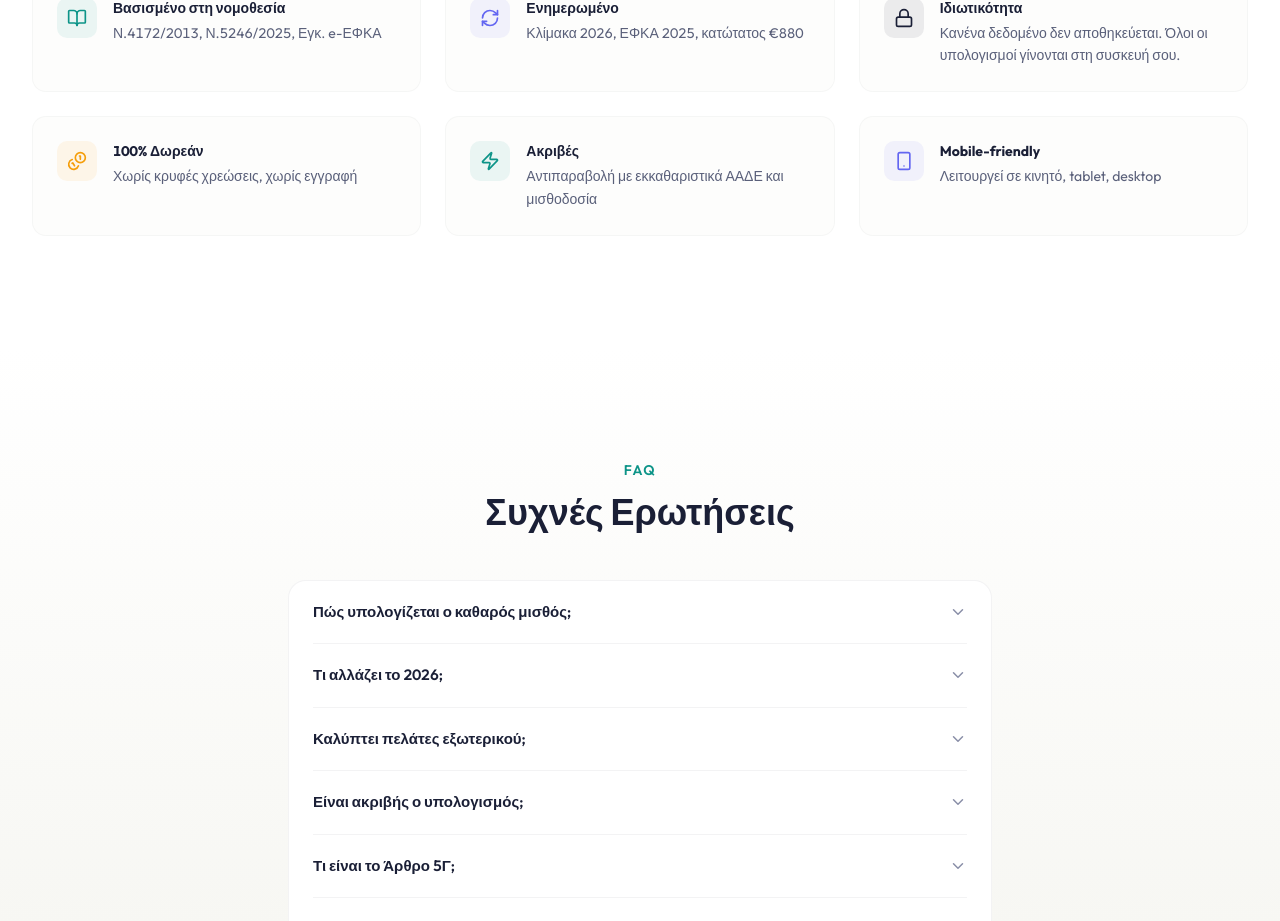
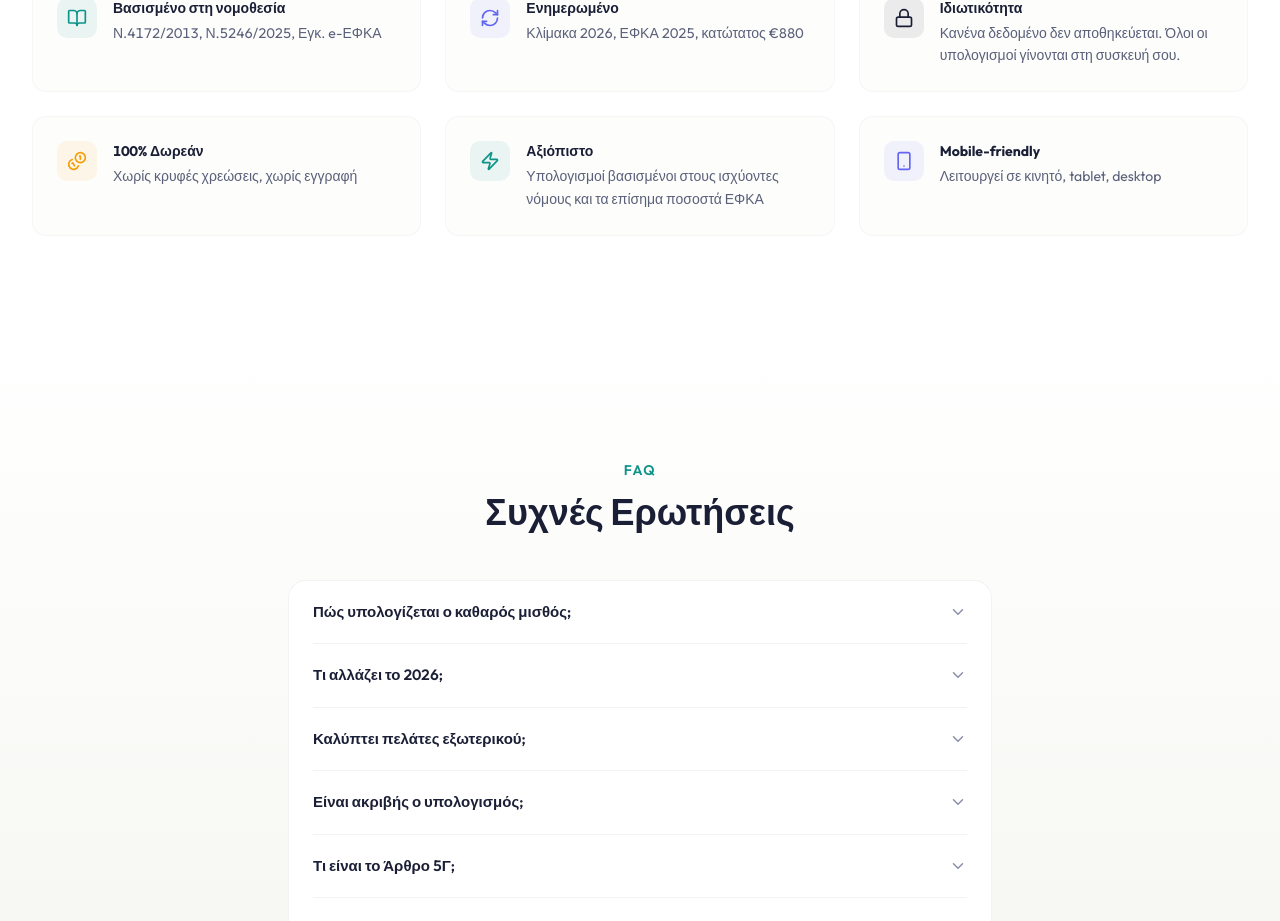
Before and after one commit to kalimanis/tax-calculator, a React (Vite) app: page / in a window 1280 px wide. Shown: the part 3777-4698 px from the top of the page. Built offline with nearby package versions, Linux system fonts and the light colour scheme.

Commit message:
fix: update trust section accuracy claim

```diff
--- a/src/components/landing/TrustSection.tsx
+++ b/src/components/landing/TrustSection.tsx
@@ -32,8 +32,8 @@ const TRUST_ITEMS = [
   },
   {
     icon: Zap,
-    title: "Ακριβές",
-    description: "Αντιπαραβολή με εκκαθαριστικά ΑΑΔΕ και μισθοδοσία",
+    title: "Αξιόπιστο",
+    description: "Υπολογισμοί βασισμένοι στους ισχύοντες νόμους και τα επίσημα ποσοστά ΕΦΚΑ",
     color: "var(--lp-teal)",
     bg: "bg-[var(--lp-teal)]/8",
   },
```
